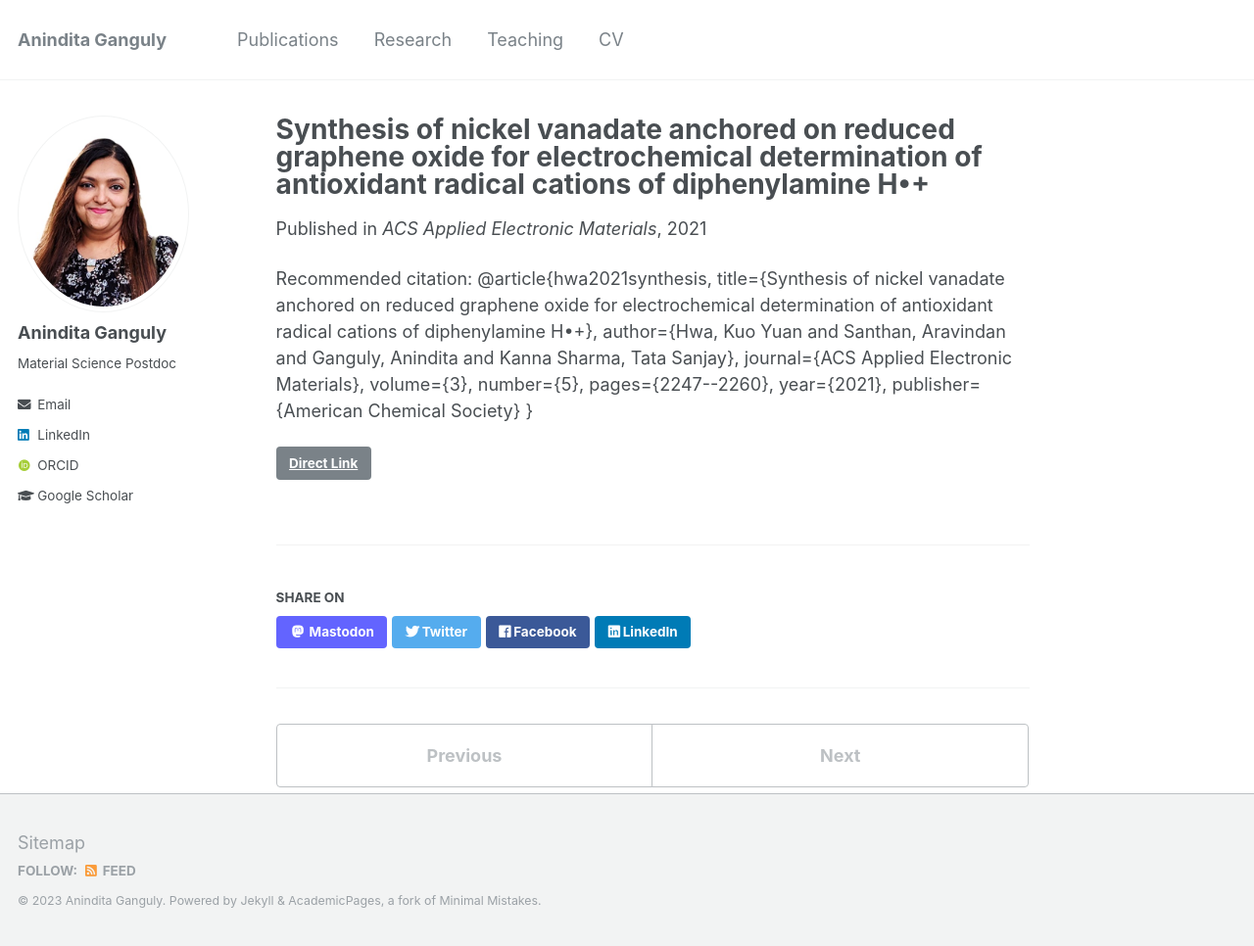
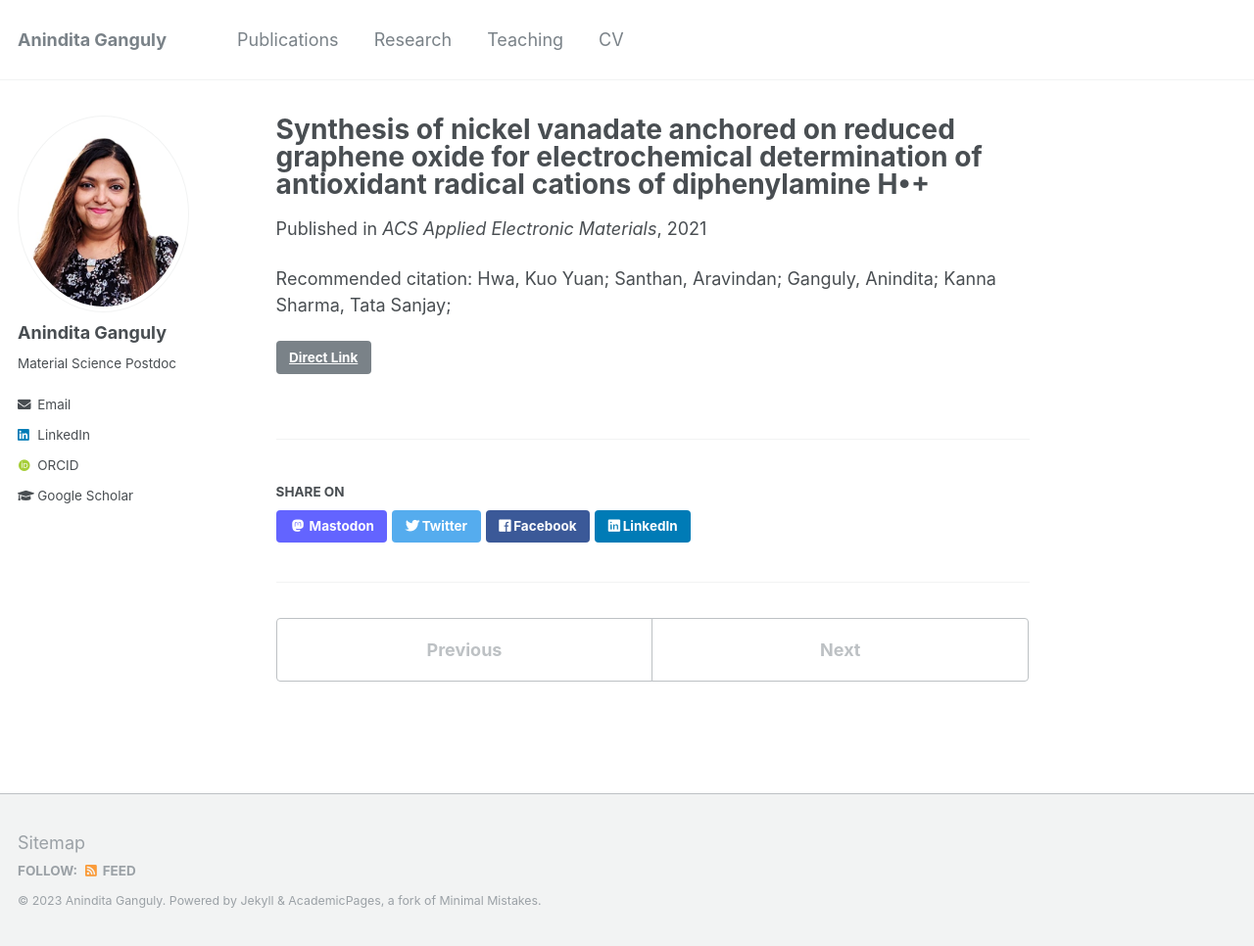
Before and after one commit to AbhisekGanguly/aninditaganguly, a Jekyll site: the page built from _publications/2021-Synthesis-of-nickel-vanadate-anchored-on-reduced-graphene-oxide.MD, in a window 1280 px wide and 966 px high. Shown: the whole window at 98% size. Built offline with Jekyll 4.4.1, drawn with Linux system fonts in a browser that asks for light colours; some web fonts are replaced.

Commit message:
authors updated

```diff
--- a/_publications/2021-Synthesis-of-nickel-vanadate-anchored-on-reduced-graphene-oxide.MD
+++ b/_publications/2021-Synthesis-of-nickel-vanadate-anchored-on-reduced-graphene-oxide.MD
@@ -5,14 +5,5 @@ permalink: /publication/2021-Synthesis-of-nickel-vanadate-anchored-on-reduced-gr
 date: 2021-01-01
 venue: 'ACS Applied Electronic Materials'
 link: 'https://doi.org/10.1021/acsaelm.1c00183'
-citation: '@article{hwa2021synthesis,
-  title={Synthesis of nickel vanadate anchored on reduced graphene oxide for electrochemical determination of antioxidant radical cations of diphenylamine H•+},
-  author={Hwa, Kuo Yuan and Santhan, Aravindan and Ganguly, Anindita and Kanna Sharma, Tata Sanjay},
-  journal={ACS Applied Electronic Materials},
-  volume={3},
-  number={5},
-  pages={2247--2260},
-  year={2021},
-  publisher={American Chemical Society}
-}'
+citation: 'Hwa, Kuo Yuan; Santhan, Aravindan; Ganguly, Anindita; Kanna Sharma, Tata Sanjay;'
 ---
```
Also changed, not shown: _publications/2020-Design-Strategy-og-rGO.md (+1 -1 lines), _publications/2020-Influence-of–temperature-variation.md (+1 -9 lines), _publications/2020-Safety-assessment-control-on-mouse.md (+1 -9 lines), _publications/2021-Synthesis-of-novel-three-dimensional.md (+1 -9 lines).
